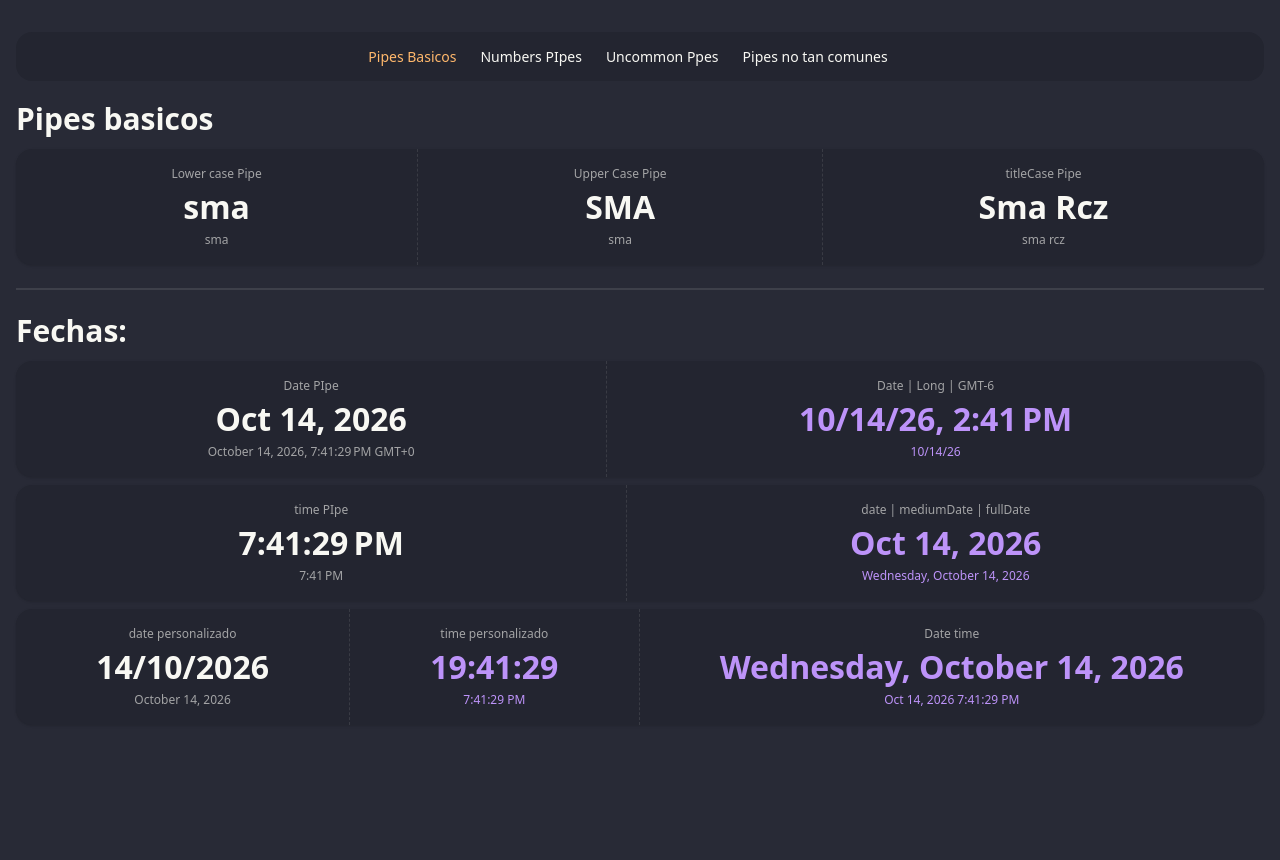
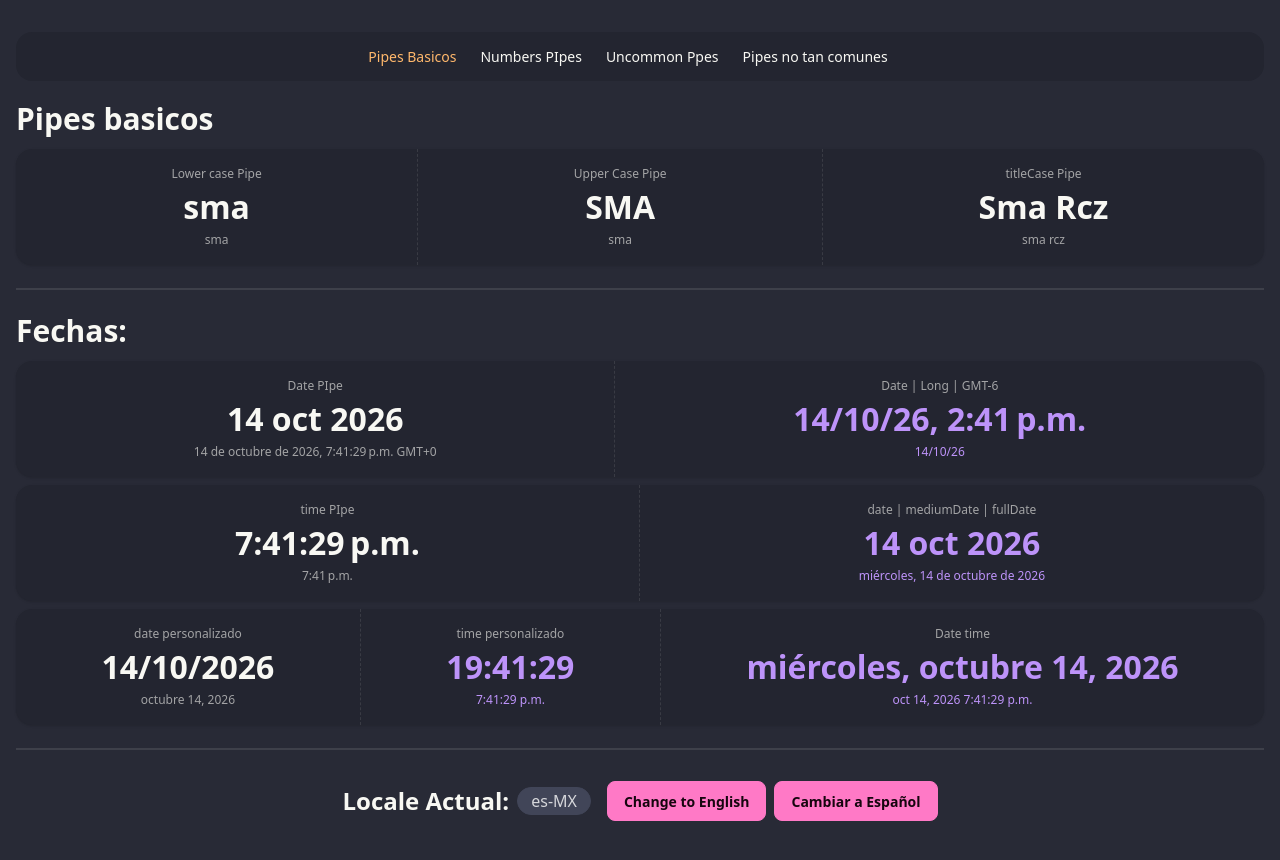
Before and after one commit to seiku2000/pipesAngular, an Angular app: page /basic in a window 1280 px wide. Before the commit the page ends 800 px from the top, so only its background shows below. Built offline with nearby package versions, Linux system fonts and the light colour scheme.

Commit message:
changedLanguage

```diff
--- a/src/app/app.config.ts
+++ b/src/app/app.config.ts
@@ -1,11 +1,26 @@
-import { ApplicationConfig, provideBrowserGlobalErrorListeners } from '@angular/core';
+import { ApplicationConfig, LOCALE_ID, provideBrowserGlobalErrorListeners } from '@angular/core';
 import { provideRouter } from '@angular/router';
 
 import { routes } from './app.routes';
 
+import localEsMx from '@angular/common/locales/es-MX';
+import localeEsCa from '@angular/common/locales/en-CA';
+import { registerLocaleData } from '@angular/common';
+import { LocaleService } from './services/local.service';
+
+registerLocaleData(localEsMx, 'es-MX');
+registerLocaleData(localeEsCa, 'en-CA');
+
 export const appConfig: ApplicationConfig = {
   providers: [
     provideBrowserGlobalErrorListeners(),
-    provideRouter(routes)
+    provideRouter(routes),
+    {
+      provide: LOCALE_ID,//Se encarga de manejar el idioma
+      deps: [LocaleService],
+      useFactory: (localeService: LocaleService) => localeService.getcurrentLocale
+
+
+    }
   ]
 };
--- a/src/app/pages/basic-page/basic-page.html
+++ b/src/app/pages/basic-page/basic-page.html
@@ -89,3 +89,22 @@
         <div class="stat-desc text-secondary">{{customDate() | date:'MMM dd, yyyy h:m:s a'}}</div>
     </div>
 </div>
+
+<div class="divider"></div>
+
+<div class="flex flex-col md:flex-row items-center justify-center gap-4 my-6">
+    <div class="flex items-center gap-2">
+        <h1 class="text-2xl font-bold">Locale Actual:</h1>
+        <span class="badge badge-neutral badge-lg">{{currentLocalService()}}</span>
+    </div>
+
+    <div class="flex flex-wrap items-center justify-center gap-2">
+        <button class="btn btn-primary" (click)="changedLocal('en-CA')">
+            Change to English
+        </button>
+
+        <button class="btn btn-primary" (click)="changedLocal('es-MX')">
+            Cambiar a Español
+        </button>
+    </div>
+</div>
--- a/src/app/pages/basic-page/basic-page.ts
+++ b/src/app/pages/basic-page/basic-page.ts
@@ -1,5 +1,6 @@
 import { DatePipe, LowerCasePipe, TitleCasePipe, UpperCasePipe } from '@angular/common';
-import { Component, effect, signal } from '@angular/core';
+import { Component, effect, inject, LOCALE_ID, signal } from '@angular/core';
+import { languageOptions, LocaleService } from '../../services/local.service';
 
 @Component({
   selector: 'app-basic-page',
@@ -7,6 +8,9 @@ import { Component, effect, signal } from '@angular/core';
   templateUrl: './basic-page.html',
 })
 export default class BasicPage {
+  localService = inject(LocaleService);
+  currentLocalService = signal(inject(LOCALE_ID));
+
 
 
   nameLower = signal('sma');
@@ -28,6 +32,9 @@ export default class BasicPage {
 
   })
 
-
+  public changedLocal(local: languageOptions) {
+    console.log(local);
+    this.localService.changeLocal(local);
+  }
 
 }
--- /dev/null
+++ b/src/app/services/local.service.ts
@@ -0,0 +1,31 @@
+import { Injectable, computed, signal } from "@angular/core";
+export type languageOptions = 'en-CA' | 'es-MX';
+@Injectable({
+    providedIn: 'root'
+})
+
+
+export class LocaleService {
+    currentLocal = signal<languageOptions>('es-MX');
+
+    constructor() {
+        this.currentLocal.set((
+            localStorage.getItem('locale') as languageOptions
+        ) ?? 'es-MX');
+    }
+
+
+
+    get getcurrentLocale(): languageOptions {
+        return this.currentLocal();
+    }
+
+    public changeLocal(locale: languageOptions) {
+        localStorage.setItem('locale', locale);
+        // console.log(locale);
+        this.currentLocal.set(locale);
+        window.location.reload();
+    }
+
+
+}
```
Also changed, not shown: src/app/pages/custom-page/custom-page.html (line endings or trailing spaces).
